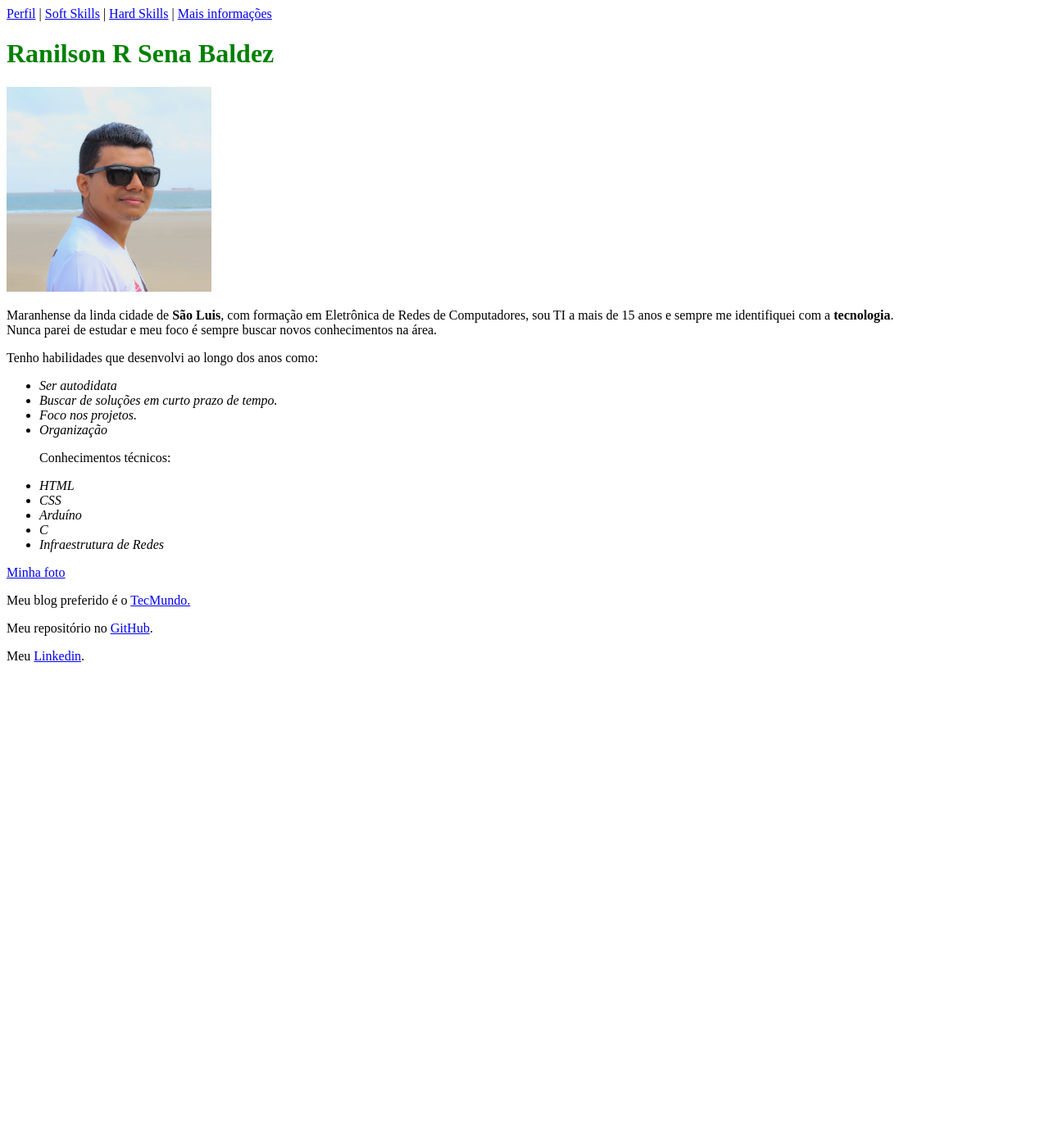
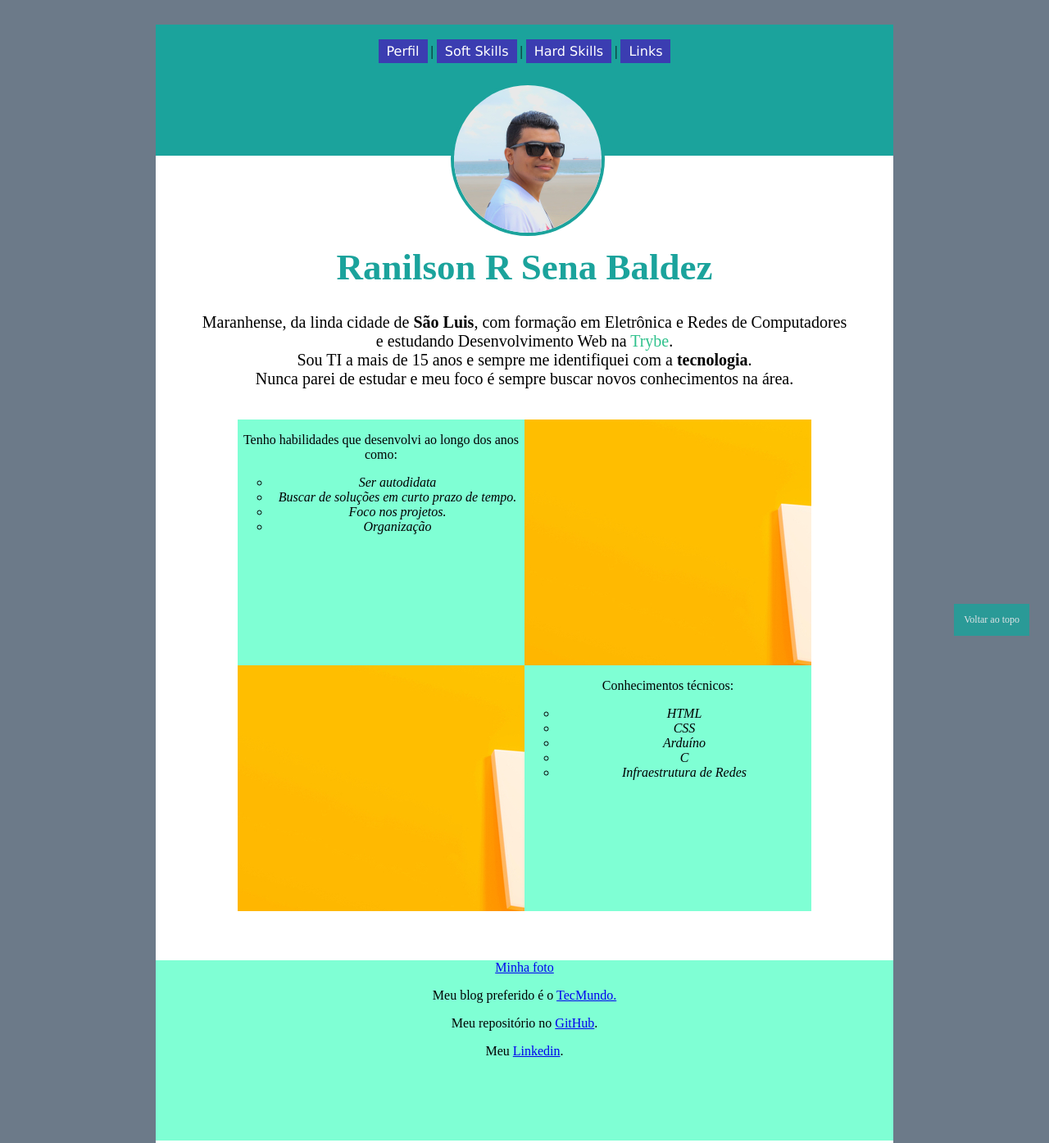
Before and after one commit to ranilsonbaldez/ranilsonbaldez.github.io, a plain HTML site: page index.html in a window 1280 px wide. Shown: the top 1395 px of the page at 82% size. Before the commit the page ends 826 px from the top, so only its background shows below. Drawn offline with Linux system fonts and the light colour scheme.

Commit message:
Alterações em estilos CSS.

```diff
--- a/index.html
+++ b/index.html
@@ -4,46 +4,69 @@
 <head>
     <meta charset="UTF-8">
     <title>Ranilson Baldez</title>
+    <link rel="stylesheet" type="text/css" href="style.css">
 </head>
 
 <body>
+    <div class="div-principal">
+        <div class="div-corpo">
+            <div class="div-topo">
+            <nav>
+                <a class="botao-menu" href="#perfil">Perfil</a> |
+                <a class="botao-menu" href="#soft">Soft Skills</a> |
+                <a class="botao-menu" href="#hard">Hard Skills</a> |
+                <a class="botao-menu" href="#mais">Links</a>
+            </nav>
+            </div>
 
-    <nav>
-        <a href="#perfil">Perfil</a> |
-        <a href="#soft">Soft Skills</a> |
-        <a href="#hard">Hard Skills</a> |
-        <a href="#mais">Mais informações</a>
-    </nav>
-
-    <h1 style="color:green;">Ranilson R Sena Baldez</h1>
-    <img id="foto" src="ranilson.jpg" alt="Foto de Ranilson" width="250px">
-    <p id="perfil">Maranhense da linda cidade de <b>São Luis</b>, com formação em Eletrônica de Redes de Computadores, sou TI a mais de 15
+            <img id="foto" src="images/ranilson.jpg" alt="Foto de Ranilson">
+            <h1>Ranilson R Sena Baldez</h1>
+            <div class="div-descricao">
+                <p id="perfil">Maranhense, da linda cidade de <b>São Luis</b>, com formação em Eletrônica e Redes de
+                    Computadores e estudando Desenvolvimento Web na <a id="link-trybe" href="https://www.betrybe.com/">Trybe</a>.<br>Sou TI a mais de 15
                     anos e sempre me identifiquei com a <b>tecnologia</b>.<br>
                     Nunca parei de estudar e meu foco é sempre buscar novos conhecimentos na área.</p>
-    <p id="soft">Tenho habilidades que desenvolvi ao longo dos anos como:</p>
-    <ul>
+            </div>
+            <div class="habilidades">
+                <div class="linha1">
+                    <div id="soft">
+                        <p>Tenho habilidades que desenvolvi ao longo dos anos como:</p>
+                        <ul class="list">
+
                             <li><em>Ser autodidata</em></li>
                             <li><em>Buscar de soluções em curto prazo de tempo.</em></li>
                             <li><em>Foco nos projetos.</em></li>
                             <li><em>Organização</em></li>
-
-        <p id="hard">Conhecimentos técnicos:</p>
+                        </ul>
+                    </div>
+                    <div class="bloco1">
+                    </div>
+                </div>
+                <div class="linha2">
+                    <div class="bloco2">
+                    </div>
+                    <div id="hard">
+                        <p>Conhecimentos técnicos:</p>
+                        <ul class="list">
                             <li><em>HTML</em></li>
                             <li><em>CSS</em></li>
                             <li><em>Arduíno</em></li>
                             <li><em>C</em></li>
                             <li><em>Infraestrutura de Redes</em></li>
-
                         </ul>
-
+                    </div>
+                </div>
+                <footer>
                     <p><a href="#foto">Minha foto</a></p>
-
-    <p id="mais">Meu blog preferido é o <a href="https://www.tecmundo.com.br/" target="_blank">TecMundo.</a></p>
-
+                    <p id="mais">Meu blog preferido é o <a href="https://www.tecmundo.com.br/"
+                            target="_blank">TecMundo.</a>
+                    </p>
                     <p>Meu repositório no <a href="https://github.com/ranilsonbaldez/" target="_blank">GitHub</a>.</p>
-
                     <p>Meu <a href="https://www.linkedin.com/in/ranilsonbaldez/" target="_blank">Linkedin</a>.</p>
-
+                </footer>
+            </div>
+        </div>
+    </div>
+    <a href="#" class="voltar-ao-topo">Voltar ao topo</a>
 </body>
-
 </html>
--- /dev/null
+++ b/style.css
@@ -0,0 +1,155 @@
+h1 {
+    color: #1BA39C;
+    font-size: 45px;
+}
+
+#foto {
+    border-radius: 50% 50% 50% 50%;
+    border-style: solid;
+    border-color: #1BA39C;
+    border-width: 4px;
+    width: 180px;
+    position:absolute;
+    top: 100px;
+    margin-left:-90px;
+}
+
+body {
+    text-align: center;
+    margin: 0px;
+}
+
+#perfil {
+    text-align: justify center;
+    font-size: 20px;
+    position: relative;
+
+}
+
+.botao-menu {
+    background-color: #3b3db1;
+    color: white;
+    padding: 5px 10px;
+    text-decoration: none;
+    display: inline-block;
+    margin-top: 18px;
+    font-family:'Lucida Sans';
+}
+
+#link-trybe {
+    text-decoration: none;
+    color: #2FC18C;
+}
+
+a:hover,
+a:active {
+    background-color: rgba(0, 0, 255, 0.425);
+    color: white;
+}
+
+.list {
+    list-style-type: circle;
+}
+
+.voltar-ao-topo {
+    position: fixed;
+    bottom: 2em;
+    right: 2em;
+    text-decoration: none;
+    color: white;
+    background-color: #1BA39C;
+    opacity: 0.8;
+    font-size: 12px;
+    padding: 1em;
+  }
+
+.voltar-ao-topo:hover {
+    background-color: #3b3db1;
+    opacity: 0.8;
+    color: white;
+}
+
+.div-principal {
+    background-color: #6C7A89;
+    padding: 30px 2%;
+    display: flex;
+    justify-content: center;
+}
+
+.div-topo {
+    background-color: #1BA39C;
+    height: 160px;
+    width: 100%;
+    margin-bottom: 110px;
+}
+
+.div-corpo {
+    background-color: white;
+    width: 900px;
+    height: 1442px;
+}
+
+
+.div-descricao {
+    /* background-color: rgb(247, 144, 153); */
+    width: 800px;
+    height: 130px;
+    margin-bottom: 60px;
+    margin: 0 auto
+}
+
+.habilidades {
+    width: 900px;
+    height: 900px;
+}
+
+.linha1 {
+    width: 700px;
+    height: 300px;
+    margin: 0 auto
+}
+
+#soft {
+    background-color: aquamarine;
+    float: left;
+    width: 50%;
+    height: 300px;
+}
+
+.bloco1 {
+    background-image: url(images/bloco1.jpg);
+    float: right;
+    width: 50%;
+    height: 300px;
+}
+
+.linha2 {
+    width: 700px;
+    height: 300px;
+    margin: 0 auto;
+}
+
+.bloco2 {
+    background-image: url(images/bloco2.jpg);
+    float: left;
+    width: 50%;
+    height: 300px;
+}
+
+#hard {
+    background-color: aquamarine;
+    float: right;
+    width: 50%;
+    height: 300px;
+}
+
+.rodape {
+    display: inline-block;
+    width: 900px;
+}
+
+footer {
+    background-color: aquamarine;
+    height: 220px;
+    margin-top: 60px;
+}
```
Also changed, not shown: images/bloco1.jpg (added), images/bloco2.jpg (added), images/ranilson.jpg (renamed from ranilson.jpg). Lines whose indentation alone changed are shown as unchanged.
